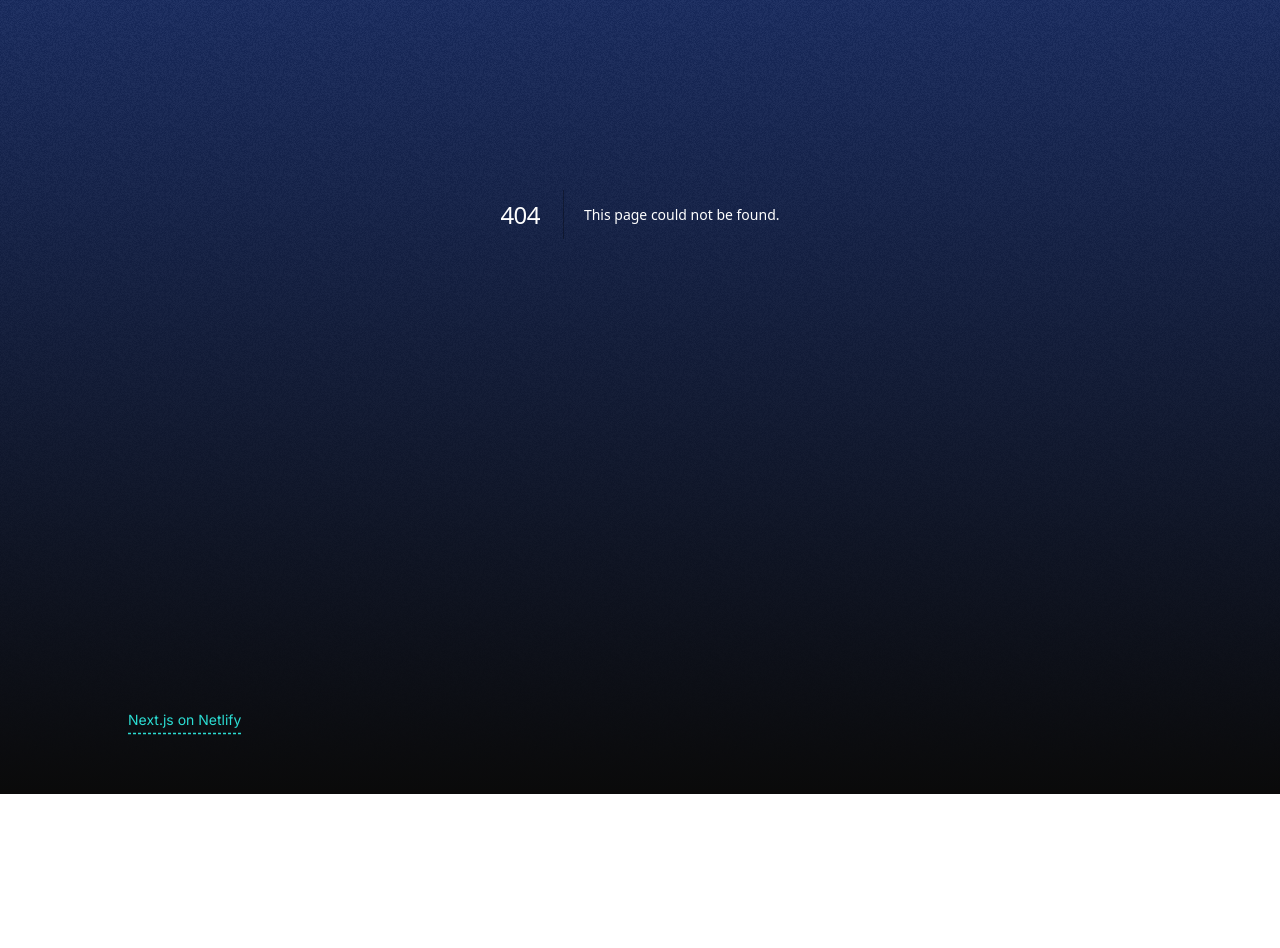
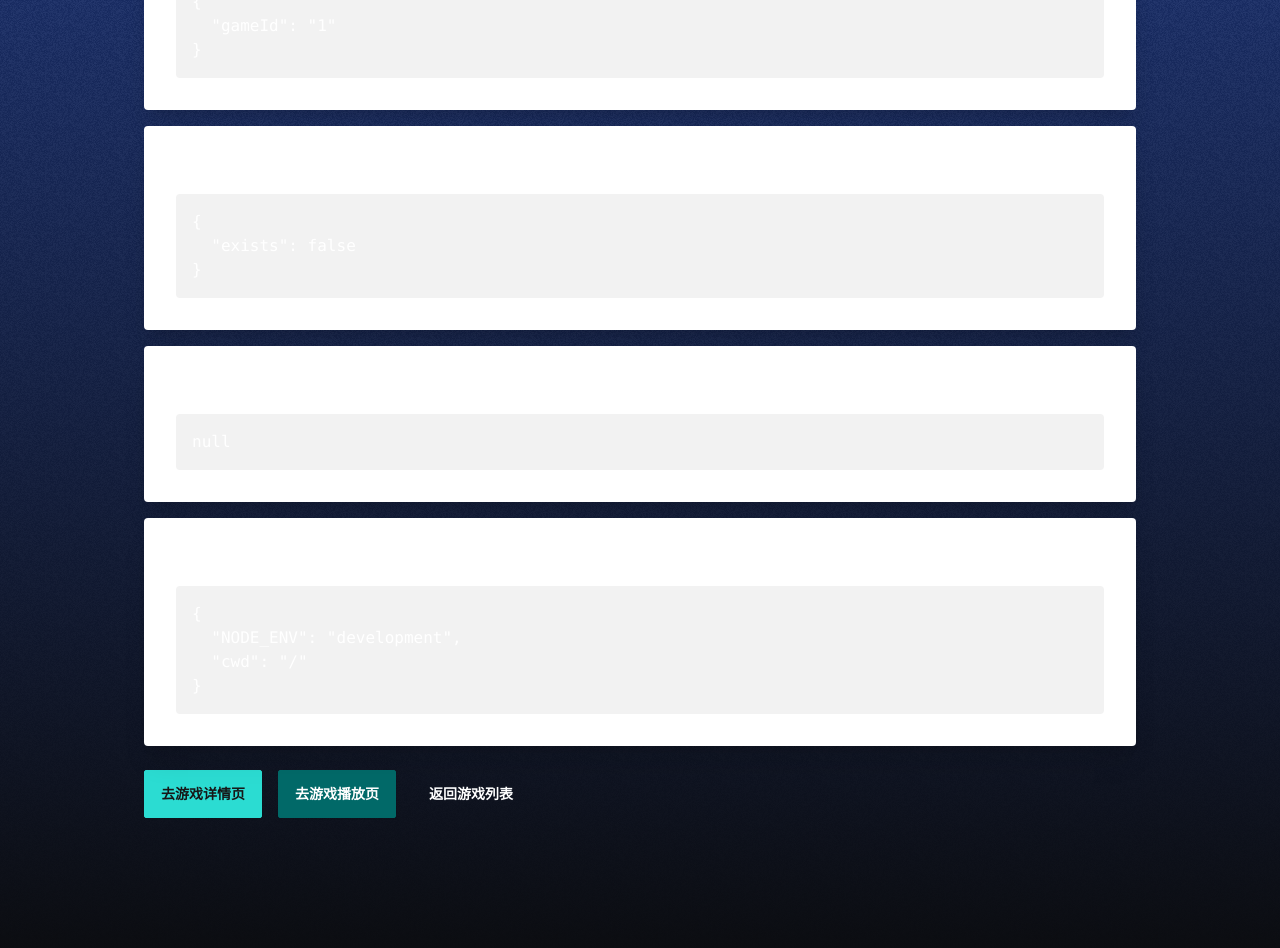
Before and after one commit to ZYL1107/next-platform-starter, a Next.js app: page /games/1/debug in a window 1280 px wide. Before the commit this address had no page. Shown: the part 380-1328 px from the top of the page. Before the commit the page ends 1174 px from the top, so only its background shows below. Built offline with nearby package versions, Linux system fonts and the light colour scheme.

Commit message:
添加游戏详细调试页面

```diff
--- /dev/null
+++ b/app/games/[gameId]/debug/page.jsx
@@ -0,0 +1,68 @@
+import { gameExists, getGameInfo } from '../../actions';
+
+export default async function GameDebugPage({ params }) {
+  const { gameId } = await params;
+
+  // 获取详细信息
+  const exists = await gameExists(gameId);
+  const gameInfo = await getGameInfo(gameId);
+
+  return (
+    <div className="container mx-auto px-4 py-8">
+      <h1 className="text-3xl font-bold mb-6">游戏调试信息</h1>
+
+      <div className="card bg-base-100 shadow-xl">
+        <div className="card-body">
+          <h2 className="card-title">URL 参数</h2>
+          <pre className="bg-base-200 p-4 rounded overflow-auto">
+            {JSON.stringify({ gameId }, null, 2)}
+          </pre>
+        </div>
+      </div>
+
+      <div className="card bg-base-100 shadow-xl mt-4">
+        <div className="card-body">
+          <h2 className="card-title">游戏是否存在</h2>
+          <pre className="bg-base-200 p-4 rounded overflow-auto">
+            {JSON.stringify({ exists }, null, 2)}
+          </pre>
+        </div>
+      </div>
+
+      <div className="card bg-base-100 shadow-xl mt-4">
+        <div className="card-body">
+          <h2 className="card-title">游戏信息</h2>
+          <pre className="bg-base-200 p-4 rounded overflow-auto">
+            {JSON.stringify(gameInfo, null, 2)}
+          </pre>
+        </div>
+      </div>
+
+      <div className="card bg-base-100 shadow-xl mt-4">
+        <div className="card-body">
+          <h2 className="card-title">环境信息</h2>
+          <pre className="bg-base-200 p-4 rounded overflow-auto">
+            {JSON.stringify({
+              NODE_ENV: process.env.NODE_ENV,
+              NETLIFY: process.env.NETLIFY,
+              CONTEXT: process.env.CONTEXT,
+              cwd: process.cwd()
+            }, null, 2)}
+          </pre>
+        </div>
+      </div>
+
+      <div className="mt-6 flex gap-4">
+        <a href={`/games/${gameId}`} className="btn btn-primary">
+          去游戏详情页
+        </a>
+        <a href={`/games/${gameId}/play`} className="btn btn-secondary">
+          去游戏播放页
+        </a>
+        <a href="/games" className="btn btn-ghost">
+          返回游戏列表
+        </a>
+      </div>
+    </div>
+  );
+}
```
